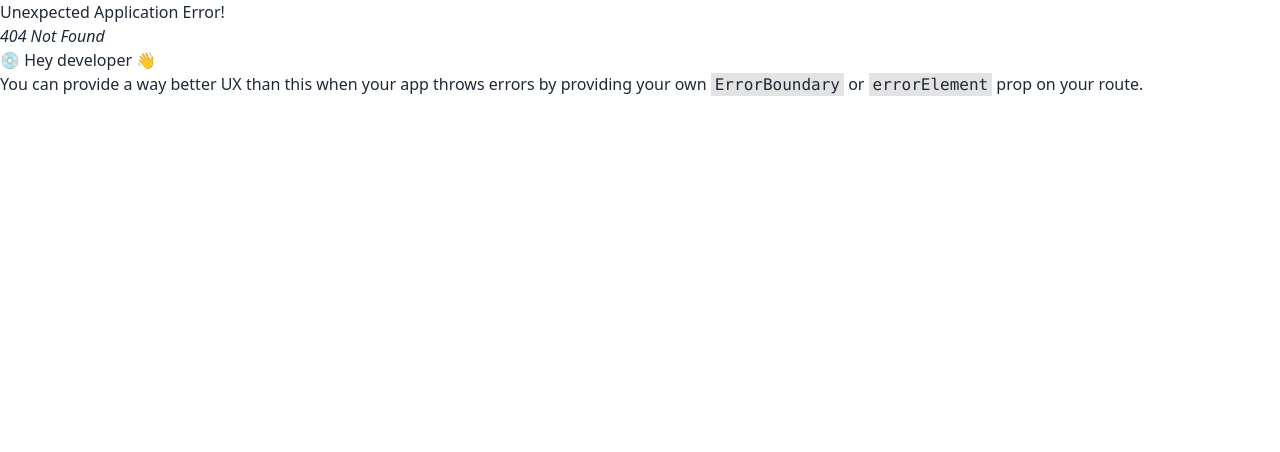
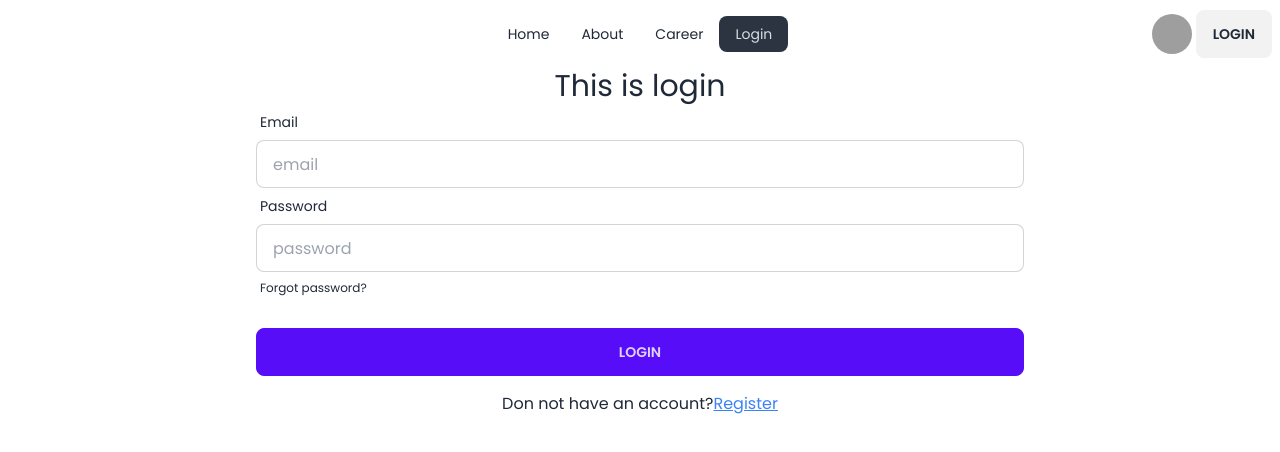
Before and after one commit to SiamIslamSagor/react-dragon-news, a React (Vite) app: page /login in a window 1280 px wide. Before the commit this address had no page. Shown: the top 452 px of the page. Built offline with nearby package versions, Linux system fonts and the light colour scheme; grey boxes are pictures that could not be loaded.

Commit message:
added Login page

```diff
--- a/src/pages/Home/Home.jsx
+++ b/src/pages/Home/Home.jsx
@@ -14,9 +14,7 @@ const Home = () => {
         <div className="border">
           <LeftSideNav></LeftSideNav>
         </div>
-        <div className="md:col-span-2 border">
-          <h2 className="text-5xl"> News coming soon</h2>
-        </div>
+        <div className="md:col-span-2 border"></div>
         <div className="border">
           <RightSideNav></RightSideNav>
         </div>
--- /dev/null
+++ b/src/pages/Login/Login.jsx
@@ -0,0 +1,63 @@
+import { Link } from "react-router-dom";
+import Navbar from "../Sheard/Navbar/Navbar";
+
+const Login = () => {
+  const handleLogin = e => {
+    e.preventDefault();
+    console.log(e.currentTarget);
+    const form = new FormData(e.currentTarget);
+    console.log(form.get("email"));
+  };
+
+  return (
+    <div>
+      <Navbar></Navbar>
+      <div>
+        <h2 className="text-3xl text-center">This is login</h2>
+
+        <form onSubmit={handleLogin} className="mx-auto md:w-3/4 lg:w-3/5">
+          <div className="form-control">
+            <label className="label">
+              <span className="label-text">Email</span>
+            </label>
+            <input
+              type="email"
+              placeholder="email"
+              name="email"
+              className="input input-bordered"
+              required
+            />
+          </div>
+          <div className="form-control">
+            <label className="label">
+              <span className="label-text">Password</span>
+            </label>
+            <input
+              type="password"
+              placeholder="password"
+              name="password"
+              className="input input-bordered"
+              required
+            />
+            <label className="label">
+              <a href="#" className="label-text-alt link link-hover">
+                Forgot password?
+              </a>
+            </label>
+          </div>
+          <div className="form-control mt-6">
+            <button className="btn btn-primary">Login</button>
+          </div>
+        </form>
+        <p className="text-center mt-4">
+          Don not have an account?
+          <Link className="text-blue-500 underline" to="/register">
+            Register
+          </Link>
+        </p>
+      </div>
+    </div>
+  );
+};
+
+export default Login;
--- a/src/pages/Sheard/Navbar/Navbar.jsx
+++ b/src/pages/Sheard/Navbar/Navbar.jsx
@@ -1,16 +1,19 @@
-import { Link } from "react-router-dom";
+import { NavLink } from "react-router-dom";
 import userPicturePlaceholder from "../../../assets/user.png";
 const Navbar = () => {
   const navLinks = (
     <>
       <li>
-        <Link to="/">Home</Link>
+        <NavLink to="/">Home</NavLink>
       </li>
       <li>
-        <Link to="/">About</Link>
+        <NavLink to="/about">About</NavLink>
       </li>
       <li>
-        <Link to="/">Career</Link>
+        <NavLink to="/career">Career</NavLink>
+      </li>
+      <li>
+        <NavLink to="/login">Login</NavLink>
       </li>
     </>
   );
@@ -52,9 +55,9 @@ const Navbar = () => {
             <img src={userPicturePlaceholder} />
           </div>
         </label>
-        <Link>
+        <NavLink to="/login">
           <button className="btn">Login</button>
-        </Link>
+        </NavLink>
       </div>
     </div>
   );
--- a/src/routes/Routes.jsx
+++ b/src/routes/Routes.jsx
@@ -3,6 +3,7 @@
 import { createBrowserRouter } from "react-router-dom";
 import Root from "../layout/Root";
 import Home from "../pages/Home/Home";
+import Login from "../pages/Login/Login";
 
 const routes = createBrowserRouter([
   {
@@ -13,6 +14,10 @@ const routes = createBrowserRouter([
         path: "/",
         element: <Home></Home>,
       },
+      {
+        path: "/login",
+        element: <Login></Login>,
+      },
     ],
   },
 ]);
```
